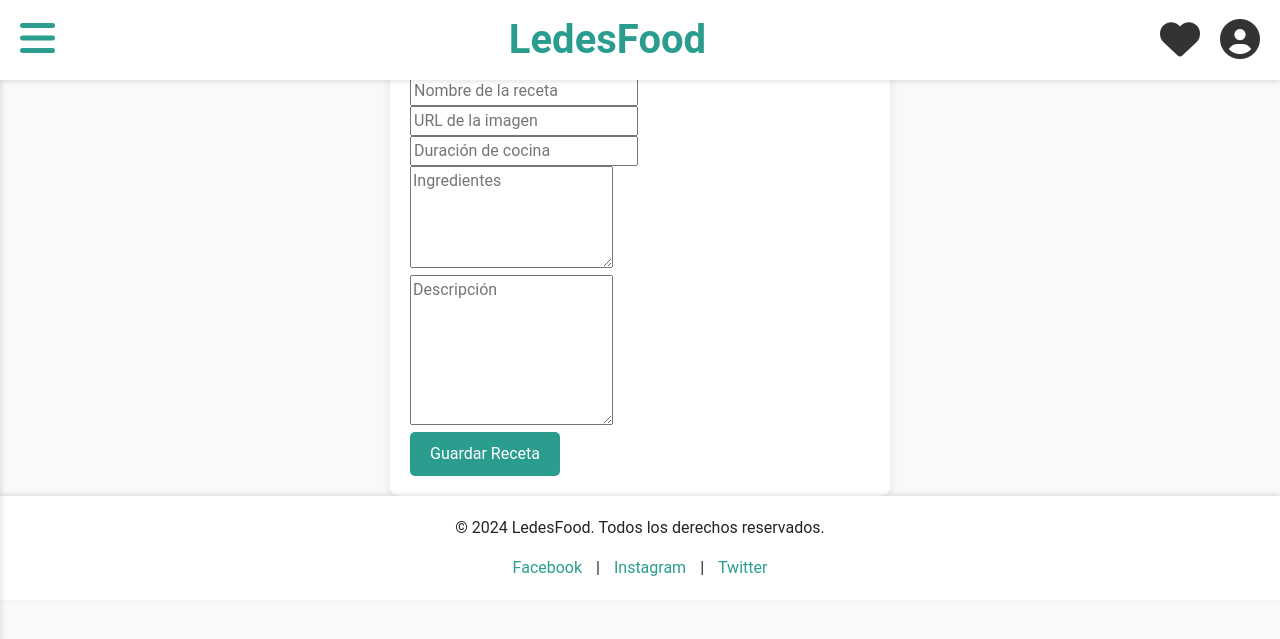
After one commit to Roturox/LedesFood, a PHP site: page /nueva-receta.php in a window 1280 px wide. The commit adds this page. Shown: the top 639 px of the page. Run offline with PHP 8.4, Linux system fonts and the light colour scheme.

Commit message:
ya no doy mas arosa poneme 10 porfa

```diff
--- a/includes/header.php
+++ b/includes/header.php
@@ -37,7 +37,7 @@
             <li><a href="index.php">Inicio</a></li>
             <li><a href="plan-comidas.php">Plan de Comidas</a></li>
             <li><a href="nueva-receta.php">Nueva Receta</a></li>
-            <li><a href="mi-recetas.php">Mis Recetas</a></li>
+            <li><a href="recipes.php">Rceta Guardadas</a></li>
             <li><a href="lista-compras.php">Lista de Compras</a></li>
             <li><a href="planificador-menus.php">Planificador de Menús</a></li>
             <li><a href="cerrar-sesion.php" style="color: red;">Cerrar Sesión</a></li>
--- /dev/null
+++ b/nueva-receta.php
@@ -0,0 +1,18 @@
+    <!-- header y demas -->
+    <?php include 'includes/header.php'; ?>
+
+
+    <h1>Agregar una nueva receta</h1>
+    <form action="save_recipe.php" method="POST" enctype="multipart/form-data">
+        <input type="text" name="name" placeholder="Nombre de la receta" required><br>
+        <input type="text" name="image" placeholder="URL de la imagen"><br>
+        <input type="text" name="duration" placeholder="Duración de cocina"><br>
+        <textarea name="ingredients" placeholder="Ingredientes" rows="4"></textarea><br>
+        <textarea name="description" placeholder="Descripción" rows="6"></textarea><br>
+        <button type="submit">Guardar Receta</button>
+    </form>
+
+
+
+    <!-- Pie de Página -->
+    <?php include 'includes/footer.php'; ?>
```
Also changed, not shown: includes/save-recipe.php (added, +24 -0 lines), mi-recetas.php (deleted, +0 -9 lines), recipes.php (added, +18 -0 lines).
